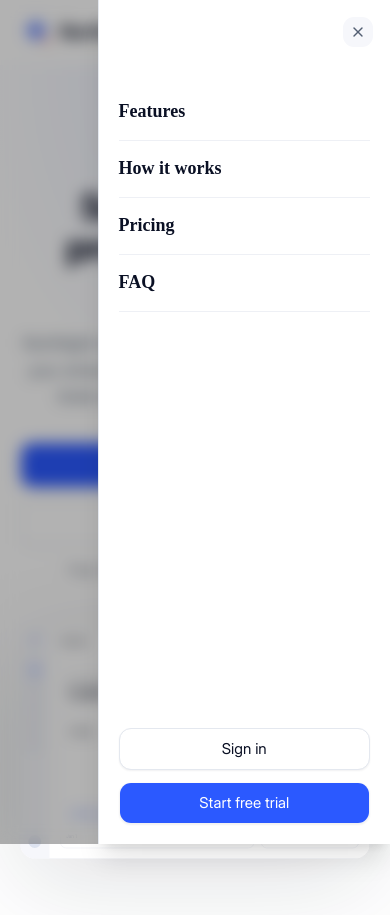
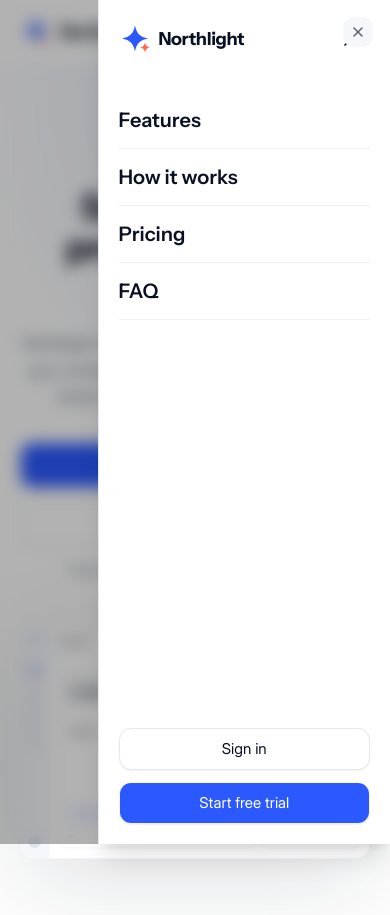
Before and after one commit to z1jey/northlight-landing-page, a React (Vite) app: page / in a window 390 px wide. Both pictures are taken after a click on the button "Open navigation menu". Built offline with nearby package versions, Linux system fonts and the light colour scheme.

Commit message:
added logo on mobile view

```diff
--- a/src/components/nav-bar.tsx
+++ b/src/components/nav-bar.tsx
@@ -1,6 +1,6 @@
 import { useEffect, useState } from "react";
 import { cn } from "@/lib/utils";
-import { Menu } from "lucide-react";
+import { Menu, X } from "lucide-react";
 import { buttonVariants } from "@/components/ui/button";
 import {
   Sheet,
@@ -223,9 +223,7 @@
           </a>
         </div>
 
-        {/* --------------------------------
-            Mobile Navigation
-        --------------------------------- */}
+        {/* Mobile navigation */}
         <div className="min-[901px]:hidden">
           <Sheet open={isMenuOpen} onOpenChange={setIsMenuOpen}>
             <SheetTrigger
@@ -257,37 +255,94 @@
     p-5
   "
             >
-              <SheetHeader>
-                <SheetTitle className="sr-only">
-                  Northlight navigation
-                </SheetTitle>
+              {/* Mobile drawer header */}
+              <div className="flex items-center justify-between">
+                {/* Logo */}
+                <a
+                  href="/"
+                  onClick={handleNavClick}
+                  aria-label="Northlight home"
+                  className="
+        flex
+        items-center
+        gap-2
+        rounded-lg
+        focus-visible:outline-none
+        focus-visible:ring-2
+        focus-visible:ring-[#2B59FF]
+        focus-visible:ring-offset-3
+      "
+                >
+                  <img
+                    src={northlightMark}
+                    alt=""
+                    aria-hidden="true"
+                    className="h-8 w-8"
+                  />
+
+                  <span
+                    className="
+          font-instrument-bold
+          text-[18px]
+          font-semibold
+          tracking-[-0.02em]
+          text-[#0A1024]
+        "
+                  >
+                    Northlight
+                  </span>
+                </a>
+
+                {/* Close button */}
+                <button
+                  type="button"
+                  aria-label="Close navigation menu"
+                  onClick={() => setIsMenuOpen(false)}
+                  className="
+        inline-flex
+        h-10
+        w-10
+        items-center
+        justify-center
+        rounded-lg
+        bg-transparent
+        text-[#0A1024]
+        transition-colors
+        duration-200
+        hover:bg-[#F6F7FB]
+        hover:text-[#0A1024]
+        focus-visible:outline-none
+        focus-visible:ring-2
+        focus-visible:ring-[#2B59FF]
+        focus-visible:ring-offset-3
+      "
+                >
+                  <X aria-hidden="true" className="h-5 w-5" />
+                </button>
+              </div>
+
+              {/* Accessible Sheet title */}
+              <SheetHeader className="sr-only">
+                <SheetTitle>Northlight navigation</SheetTitle>
               </SheetHeader>
 
               {/* Mobile Navigation Links */}
-              <nav aria-label="Mobile primary navigation" className="mt-4">
+              <nav aria-label="Mobile primary navigation" className="mt-8">
                 <ul>
                   {NAV_ITEMS.map((item) => {
                     const sectionId = item.href.replace("#", "");
-
                     const isActive = activeSection === sectionId;
 
                     return (
-                      <li
-                        key={item.href}
-                        className="
-                          border-b
-                          border-[#EEF0F5]
-                        "
-                      >
+                      <li key={item.href} className="border-b border-[#EEF0F5]">
                         <a
                           href={item.href}
                           onClick={handleNavClick}
                           aria-current={isActive ? "location" : undefined}
                           className={[
                             "flex min-h-[56px] items-center",
-                            "font-[Instrument_Sans]",
-                            "text-[18px]",
-                            "font-semibold",
+                            "font-instrument-semibold",
+                            "text-[20px]",
                             "transition-colors duration-200",
                             "focus-visible:outline-none",
                             "focus-visible:ring-2",
```
Lines whose indentation alone changed are shown as unchanged.
